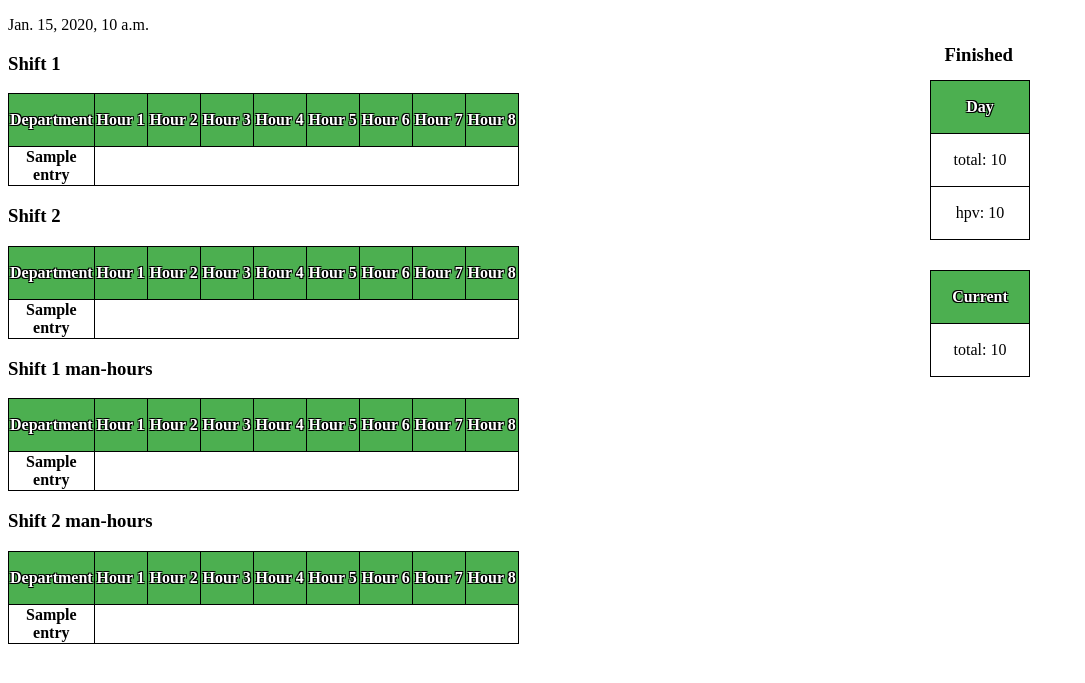
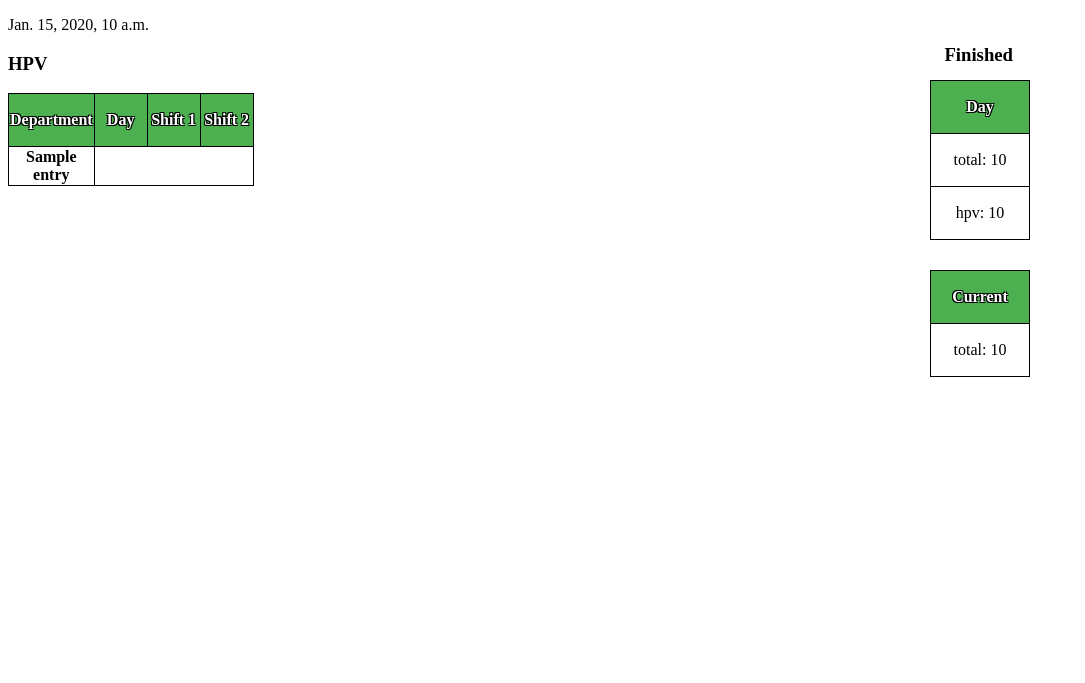
Before and after one commit to ptaylor403/dripping_with_data, a Django app: template hpv/templates/hpv/hpv2.html in a window 1280 px wide. Shown: the top 683 px of the page, without its empty margins (0-1085 px from the left). Run offline with Django 3.2, Linux system fonts and the light colour scheme; the template is opened without the code that fills it: most values are stand-ins (such as "Sample title", 1, 10 or a date in 2020); parts of the project's set-up code (start-up, migrations or seed data) failed here and were passed over.

Commit message:
changed hpv tables, got rid of attendance tables

```diff
--- a/hpv/templates/hpv/hpv2.html
+++ b/hpv/templates/hpv/hpv2.html
@@ -9,50 +9,23 @@
       <p>
         {{time}}
       </p>
-      <h3>Shift 1</h3>
-      <table id=shift1_attendance>
+      <h3>HPV</h3>
+      <table id=hpv>
         <tr class=head>
           <td class=head><b>Department</b></td>
-          <td class=head><b>Hour 1</b></td>
-          <td class=head><b>Hour 2</b></td>
-          <td class=head><b>Hour 3</b></td>
-          <td class=head><b>Hour 4</b></td>
-          <td class=head><b>Hour 5</b></td>
-          <td class=head><b>Hour 6</b></td>
-          <td class=head><b>Hour 7</b></td>
-          <td class=head><b>Hour 8</b></td>
+          <td class=head><b>Day</b></td>
+          <td class=head><b>Shift 1</b></td>
+          <td class=head><b>Shift 2</b></td>
         </tr>
-        {% for department in shift_1 %}
-          <tr>
-            {% for entry in department %}
-              <td{% if forloop.first %} class="dept"{% endif %}>
-                {{entry}}
-              </td>
-            {% endfor %}
-          </tr>
+      {% for department in hpv_data %}
+      <tr>
+        {% for entry in department %}
+        <td {% if forloop.first %} class="dept">{{entry}}{% else %}>
+          {{entry|floatformat}}
+          {% endif %}
+        </td>
         {% endfor %}
-      </table>
-      <h3>Shift 2</h3>
-      <table id=shift2_attendance>
-      <tr class=head>
-        <td class=head><b>Department</b></td>
-        <td class=head><b>Hour 1</b></td>
-        <td class=head><b>Hour 2</b></td>
-        <td class=head><b>Hour 3</b></td>
-        <td class=head><b>Hour 4</b></td>
-        <td class=head><b>Hour 5</b></td>
-        <td class=head><b>Hour 6</b></td>
-        <td class=head><b>Hour 7</b></td>
-        <td class=head><b>Hour 8</b></td>
       </tr>
-      {% for department in shift_2 %}
-        <tr>
-          {% for entry in department %}
-            <td{% if forloop.first %} class="dept"{% endif %}>
-              {{entry}}
-            </td>
-          {% endfor %}
-        </tr>
       {% endfor %}
       </table>
 
@@ -77,53 +50,5 @@
           <td class=total>total: {{ hour_total }}</td>
         </tr>
       </table>
-      <h3>Shift 1 man-hours</h3>
-      <table id=shift1_manhours>
-        <tr class=head>
-          <td class=head><b>Department</b></td>
-          <td class=head><b>Hour 1</b></td>
-          <td class=head><b>Hour 2</b></td>
-          <td class=head><b>Hour 3</b></td>
-          <td class=head><b>Hour 4</b></td>
-          <td class=head><b>Hour 5</b></td>
-          <td class=head><b>Hour 6</b></td>
-          <td class=head><b>Hour 7</b></td>
-          <td class=head><b>Hour 8</b></td>
-        </tr>
-        {% for department in manhours_1 %}
-          <tr>
-            {% for entry in department %}
-              <td{% if forloop.first %} class="dept">{{entry}}{% else %}>
-                {{entry|floatformat}}
-                {%endif%}
-              </td>
-            {% endfor %}
-          </tr>
-        {% endfor %}
-      </table>
-      <h3>Shift 2 man-hours</h3>
-      <table id=shift2_manhours>
-        <tr class=head>
-          <td class=head><b>Department</b></td>
-          <td class=head><b>Hour 1</b></td>
-          <td class=head><b>Hour 2</b></td>
-          <td class=head><b>Hour 3</b></td>
-          <td class=head><b>Hour 4</b></td>
-          <td class=head><b>Hour 5</b></td>
-          <td class=head><b>Hour 6</b></td>
-          <td class=head><b>Hour 7</b></td>
-          <td class=head><b>Hour 8</b></td>
-        </tr>
-        {% for department in manhours_2 %}
-          <tr>
-            {% for entry in department %}
-              <td{% if forloop.first %} class="dept">{{entry}}{% else %}>
-                {{entry|floatformat}}
-                {%endif%}
-              </td>
-            {% endfor %}
-          </tr>
-        {% endfor %}
-      </table>
     </body>
 </html>
```
Also changed, not shown: hpv/views.py (+33 -1 lines).
